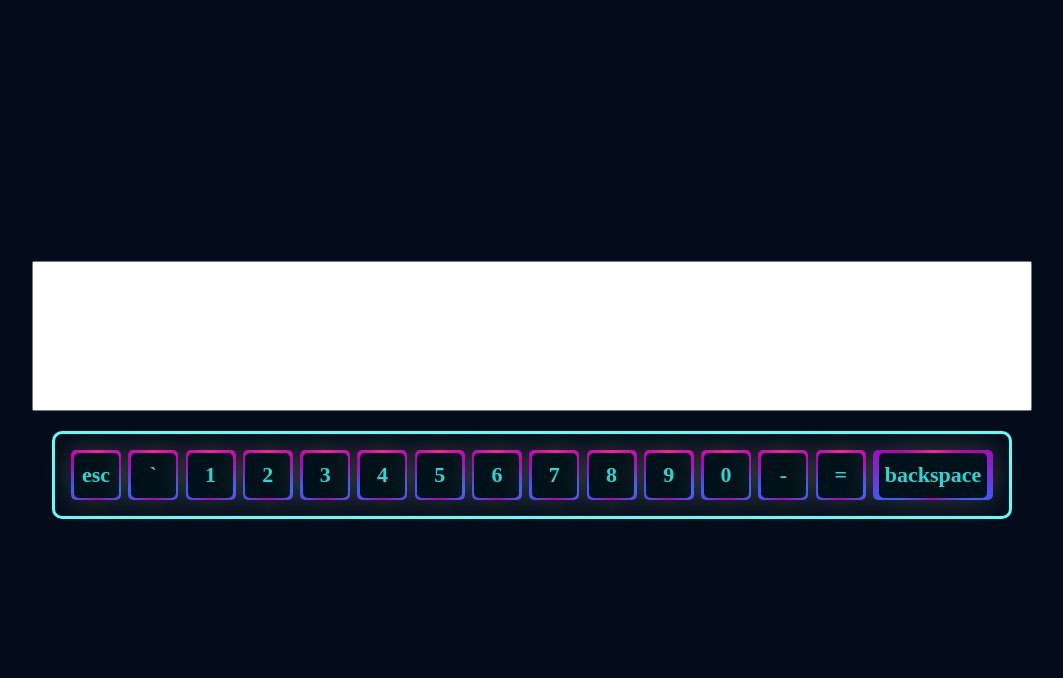
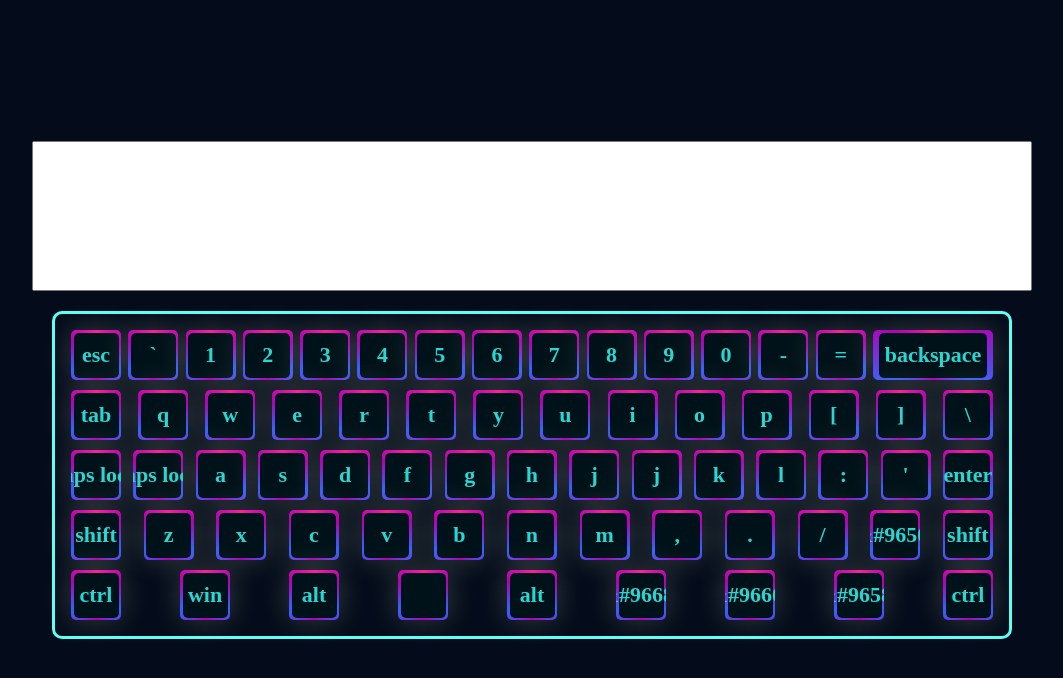
Before and after one commit to antasth/Virtual-keyboard, a website with bundled scripts: page index.html in a window 1280 px wide. Shown: the whole page, without its empty margins (108-1171 px from the left). Built offline with nearby package versions, Linux system fonts and the light colour scheme.

Commit message:
feat: add function createKeyboard to build rows of buttons from buttons.js

```diff
--- a/data/buttons.js
+++ b/data/buttons.js
@@ -99,24 +99,6 @@ const buttons = [
     id: 17,
     value: 'q',
     name: 'KeyQ',
-    row: 2,
-  },
-  {
-    id: 18,
-    value: 'w',
-    name: 'KeyW',
-    row: 2,
-  },
-  {
-    id: 18,
-    value: 'w',
-    name: 'KeyW',
-    row: 2,
-  },
-  {
-    id: 18,
-    value: 'w',
-    name: 'KeyW',
     row: 2,
   },
   {
--- a/index.js
+++ b/index.js
@@ -1,7 +1,6 @@
 import buttons from './data/buttons.js';
 
 const body = document.querySelector('body');
-
 const content = document.createElement('div');
 content.classList.add('content');
 const keyboard = document.createElement('div');
@@ -12,19 +11,24 @@ textArea.classList.add('text-area');
 body.append(content);
 content.append(textArea, keyboard);
 
-const firstRow = buttons.filter((item) => item.row === 1);
-
-console.log(firstRow);
-
-firstRow.forEach((item) => {
+function createKeyboard(buttonsArray) {
+  for (let i = 1; i <= 5; i += 1) {
+    const row = buttonsArray.filter((item) => item.row === i);
+    const keyboardRow = document.createElement('div');
+    keyboardRow.classList.add('keyboard__row');
+    row.forEach((item) => {
       const button = document.createElement('div');
       const buttonSpan = document.createElement('span');
       button.classList.add('button');
       button.classList.add(`${item.name}`);
       buttonSpan.innerText = item.value;
       button.append(buttonSpan);
-  keyboard.append(button);
+      keyboardRow.append(button);
     });
+    keyboard.append(keyboardRow);
+  }
+}
+createKeyboard(buttons);
 
 keyboard.addEventListener('click', (event) => {
   if (event.target !== keyboard) {
--- a/styles/styles.css
+++ b/styles/styles.css
@@ -30,7 +30,7 @@ body {
   max-width: 100%;
   background-color: #040c1b;
   display: flex;
-  /* flex-direction: column; */
+  flex-direction: column;
   justify-content: space-between;
   row-gap: 10px;
   padding: 1rem;
@@ -38,7 +38,10 @@ body {
   border-radius: 10px;
   margin: 20px;
 }
-
+.keyboard__row {
+  display: flex;
+  justify-content: space-between;
+}
 .button {
   height: 50px;
   width: 50px;
```
Lines whose indentation alone changed are shown as unchanged.
